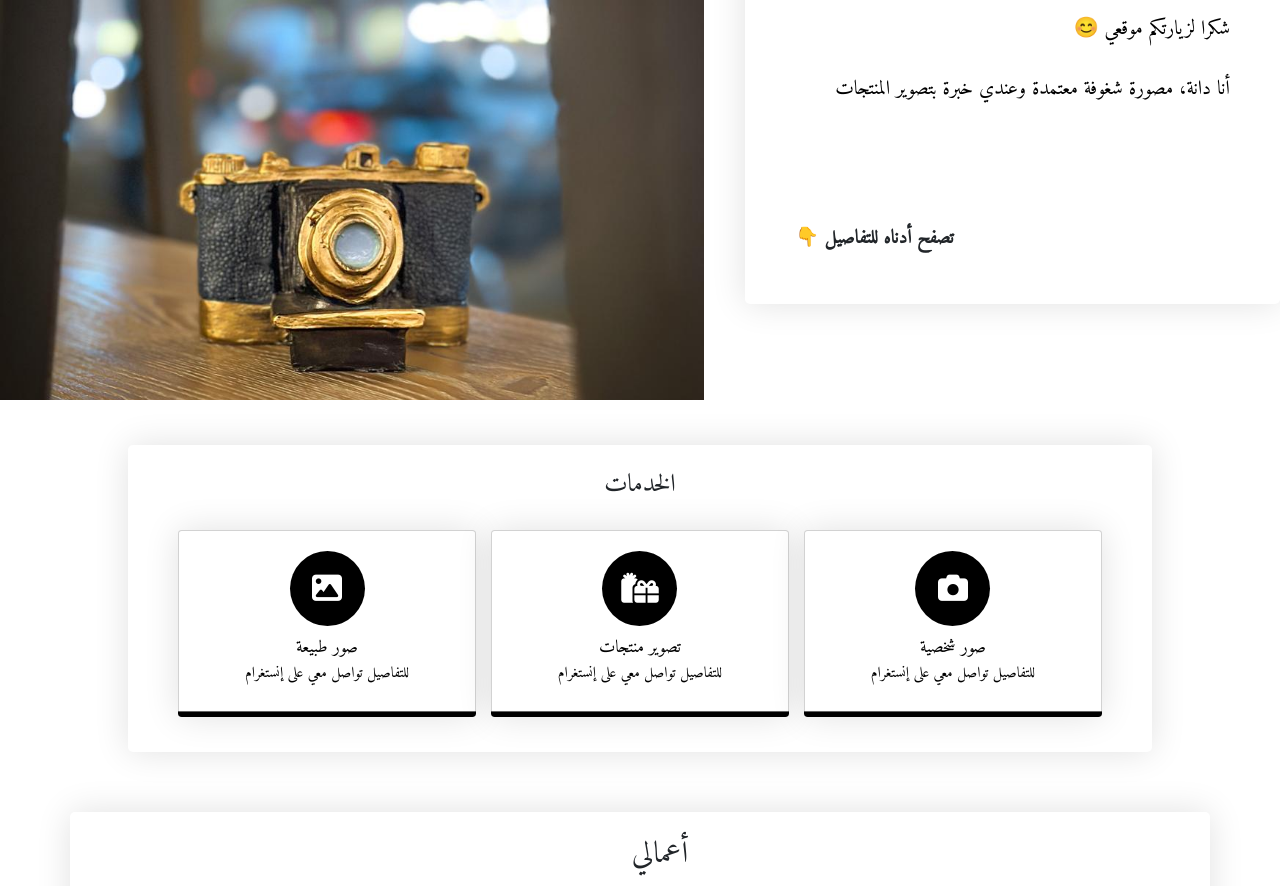
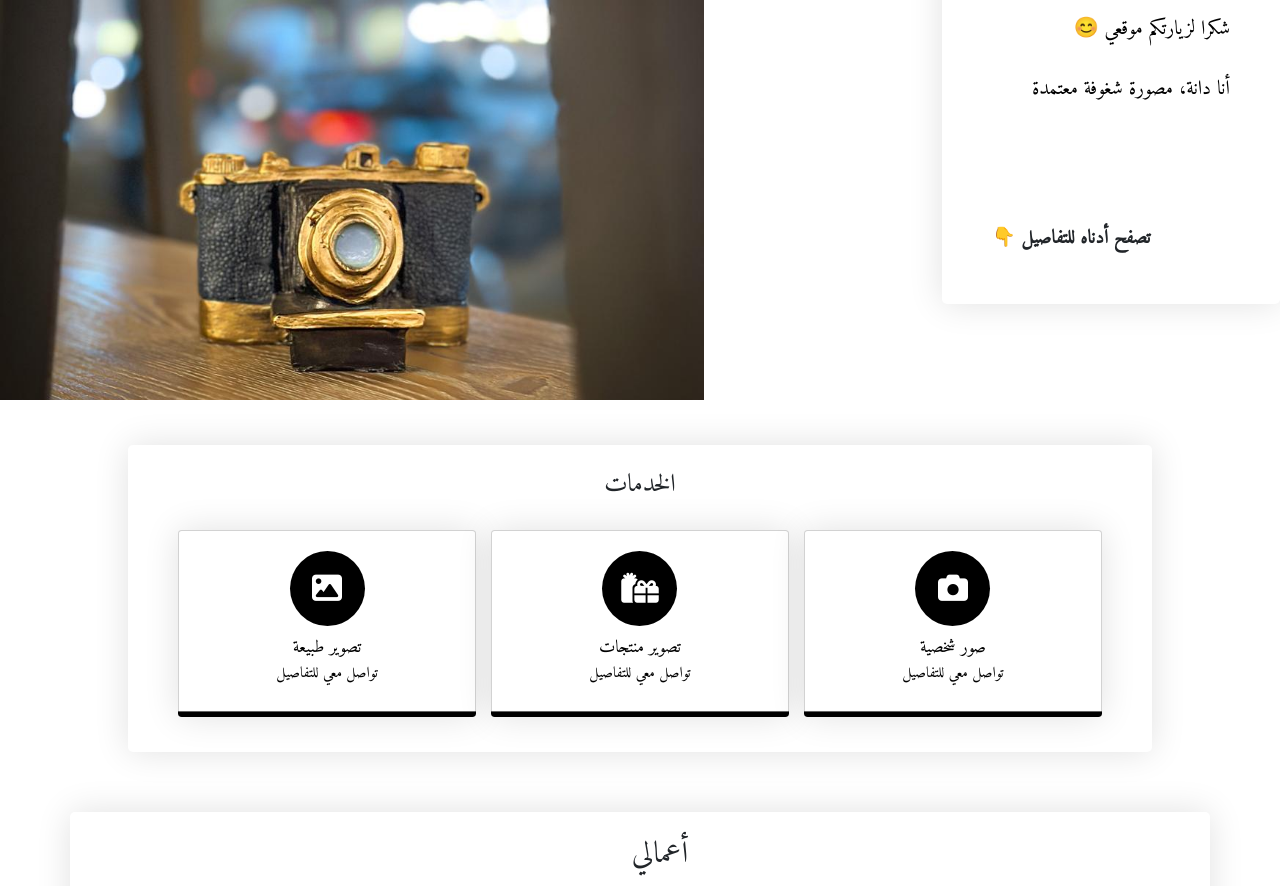
Before and after one commit to shahd-ob/DanaPhotography, a plain HTML site: page index.html in a window 1280 px wide. Shown: the part 310-1196 px from the top of the page. Drawn offline with Linux system fonts and the light colour scheme; a web font is replaced by a local one.

Commit message:
Add files via upload

```diff
--- a/index.html
+++ b/index.html
@@ -61,8 +61,8 @@
                     شكرا لزيارتكم موقعي
                 </p>
                 <p class="text">
-أنا دانة، مصورة شغوفة معتمدة وعندي خبرة بتصوير المنتجات
-                </p>
+                    أنا دانة، مصورة شغوفة معتمدة
+                 </p>
 
                 <div class="skills">
                     <span>
@@ -86,9 +86,9 @@
                         <div class="icon">
                             <i class="fa fa-image"></i>
                         </div>
-                        <h3> صور طبيعة </h3>
+                        <h3> تصوير طبيعة </h3>
                         <p>
-للتفاصيل تواصل معي على إنستغرام
+                            تواصل معي للتفاصيل
                         </p>
                     </div>
                 </div>
@@ -101,7 +101,7 @@
 
                         <h3> تصوير منتجات </h3>
                         <p>
-للتفاصيل تواصل معي على إنستغرام
+تواصل معي للتفاصيل
                         </p>
                     </div>
 
@@ -114,7 +114,7 @@
                         </div>
                         <h3> صور شخصية </h3>
                         <p>
-للتفاصيل تواصل معي على إنستغرام
+                            تواصل معي للتفاصيل
                         </p>
                     </div>
 
```
